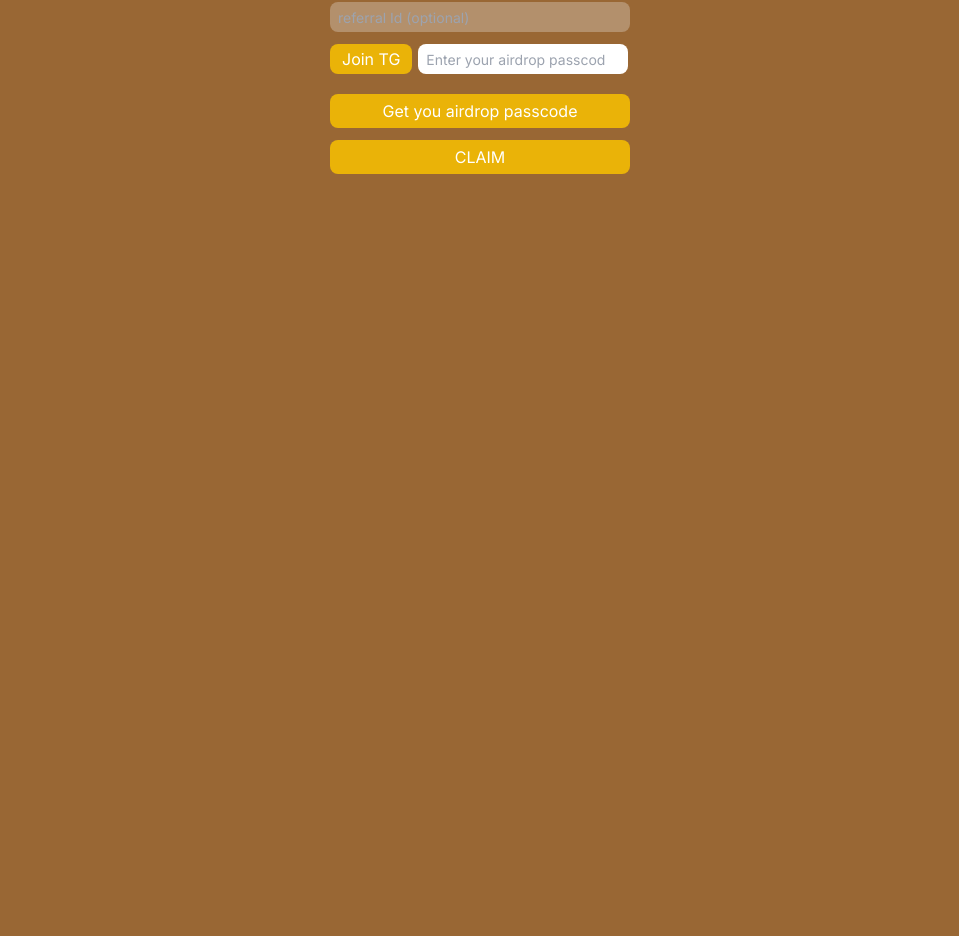
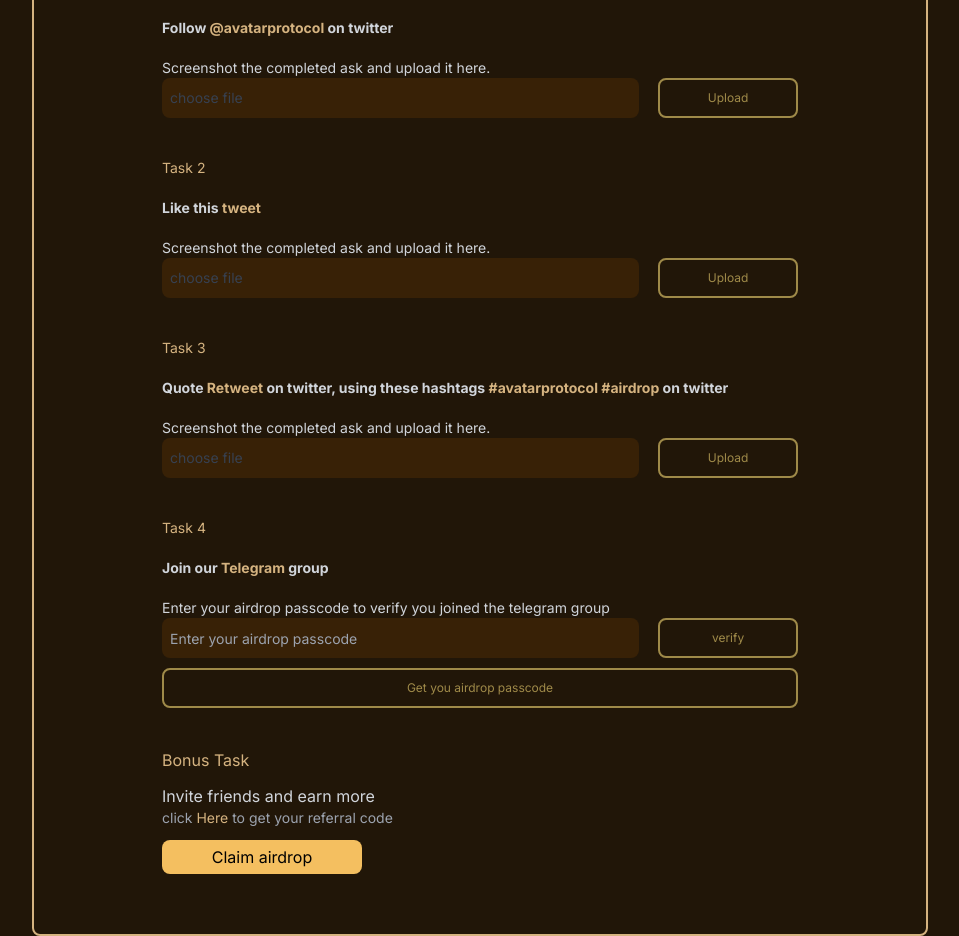
Before and after one commit to SKALEZ-A/Avatar_project, a Next.js app: page /claim in a window 1280 px wide. Shown: the part 312-1248 px from the top of the page, without its empty margins (160-1119 px from the left). Before the commit the page ends 800 px from the top, so only its background shows below. Built offline with nearby package versions, Linux system fonts and the light colour scheme; no server answers.

Commit message:
claim page

```diff
--- a/app/claim/page.jsx
+++ b/app/claim/page.jsx
@@ -1,5 +1,5 @@
 "use client";
-import React from "react";
+import React, { Children } from "react";
 import { ethers } from "ethers";
 import { useState, useEffect } from "react";
 import { contractAddress, contractABI } from "@/Constants/constant";
@@ -27,6 +27,9 @@
   const [referralId, setReferralId] = useState("");
   const [userVerified, setUserVerified] = useState(false);
   const [referralLink, setReferralLink] = useState("");
+  const [twitterFollowFileName, setTwitterFollowFileName] = useState("");
+  const [likeTweetFileName, setLikeTweetFileName] = useState("");
+  const [quoteRetweetFileName, setQuoteRetweetFileName] = useState("");
   const searchParams = useSearchParams();
   const db = getFirestore(app);
   const userCollection = collection(db, "user");
@@ -35,8 +38,7 @@
     setReferralId(searchParams.get("referralId"));
   }, [searchParams]);
 
-  const handleUsername = async (e) => {
-    e.preventDefault();
+  const handleVerifyUser = async () => {
     if (!airdropPasscode) return toast.error("Enter your airdrop passcode");
     try {
       const userQuery = query(
@@ -55,7 +57,6 @@
       setReferralLink(`${location.href}?referralId=${userDocs.referralId}`);
       toast.success("Congrats!, You are eligible for the airdrop");
 
-      connectWallet();
       if (!referralId) return; // don't do anything if the referral ID is absent
       if (await checkIfUserHasbeingReffered(userDocs.userId)) return;
       updateReferralList(userDocs.userId);
@@ -102,6 +103,15 @@
   };
 
   const handleCopyReferralLink = async () => {
+    if (
+      !likeTweetFileName ||
+      !quoteRetweetFileName ||
+      !twitterFollowFileName ||
+      !userVerified
+    )
+      return toast.error(
+        "Please verify you joined telegram to get referral link"
+      );
     try {
       await navigator.clipboard.writeText(referralLink);
       toast.success(`Referral link copied successfully: ${referralLink}`);
@@ -111,6 +121,13 @@
   };
 
   async function connectWallet() {
+    if (
+      !likeTweetFileName ||
+      !quoteRetweetFileName ||
+      !twitterFollowFileName ||
+      !userVerified
+    )
+      return toast.error("Please complete the tasks to claim airdrop");
     if (window.ethereum) {
       try {
         const provider = new ethers.providers.Web3Provider(window.ethereum);
@@ -147,62 +164,163 @@
   }
 
   return (
-    <div className="flex h-[100vh] justify-center items-center ">
-      <div className="w-[300px]">
-        <form className="">
+    <div className="flex justify-center items-center bg-[#211608]">
+      <div className="w-[100%] ">
+        <div className="text-center px-[20px]">
+          <h1 className="text-[#d5b380] text-[20px] font-bold mt-10">
+            Avatar Protocol Airdrop Tasks
+          </h1>
+          <p className="text-gray-500 mt-1 text-sm md:text-base">
+            Complete Tasks And Claim Instant Self-Drop
+          </p>
+        </div>
+        <div className="w-[100%] md:mt-[40px] m-auto  py-[60px] px-[10%] rounded-lg border-0 border-[#d5b380] md:px-[10%] md:w-[70%] md:border-2 lg:px[20%]">
           <input
-            className="block rounded-lg w-[100%] h-[30px] px-2 mb-3 text-sm text-gray-600"
+            className="bg-[#382106] mb-[50px] rounded-lg w-[100%] h-[40px] px-2 mb-3 text-sm text-gray-700"
             disabled
             value={referralId}
             placeholder="referral Id (optional)"
             type="text"
           />
 
+          <FormInput
+            task={1}
+            fileName={twitterFollowFileName}
+            onFileName={setTwitterFollowFileName}
+          >
+            Follow <span className="text-[#d5b380]">@avatarprotocol</span> on
+            twitter
+          </FormInput>
+          <FormInput
+            task={2}
+            fileName={likeTweetFileName}
+            onFileName={setLikeTweetFileName}
+          >
+            Like this <span className="text-[#d5b380]">tweet</span>
+          </FormInput>
+          <FormInput
+            task={3}
+            fileName={quoteRetweetFileName}
+            onFileName={setQuoteRetweetFileName}
+          >
+            Quote <span className="text-[#d5b380]">Retweet</span> on twitter,
+            using these hashtags{" "}
+            <span className="text-[#d5b380]"> #avatarprotocol #airdrop </span>{" "}
+            on twitter
+          </FormInput>
+
+          <div className="text-gray-300 text-sm">
+            <p className="text-[#d5b380] mb-5">Task 4</p>
+
+            <p className="mb-5 font-bold ">
+              Join our{" "}
+              <span className="text-[#d5b380]">
                 <a
-            className="bg-yellow-500 text-white px-3 py-[5px] rounded-lg mr-[2%]"
                   href="https://t.me/+TdNyqs6AM7tiZGY0"
                   target="_blank"
                   rel="noreferrer"
                 >
-            Join TG
+                  Telegram
                 </a>
+              </span>{" "}
+              group
+            </p>
+
+            <p className="text-sm">
+              Enter your airdrop passcode to verify you joined the telegram
+              group
+            </p>
+            <div className="flex">
               <input
-            className="mb-5 rounded-lg px-2 h-[30px] w-[70%] text-sm"
+                className="bg-[#382106] rounded-lg w-[75%] h-[40px] px-2 mb-3 text-[13px] text-gray-500 mr-[3%] flex items-center md:text-sm"
                 type="number"
                 min={0}
-            required
                 value={airdropPasscode}
                 placeholder="Enter your airdrop passcode"
                 onChange={(e) => setAirdropPasscode(e.target.value)}
               />
+              <button
+                onClick={handleVerifyUser}
+                className="mb-10 border-[2px] h-[40px] w-[22%] rounded-lg border-[#9f8a49] px-2 py-2 text-[#9f8a49] text-[12px] text-center flex items-center justify-center"
+              >
+                verify
+              </button>
+            </div>
 
             <a
               href="https://t.me/airdropreferralbot_bot"
               target="_blank"
               rel="noreferrer"
             >
-            <button className=" bg-yellow-500 text-white px-3 py-[5px] rounded-lg w-[100%]">
+              <button className="mt-[-30px] mb-10 border-[2px] h-[40px] w-[100%] rounded-lg border-[#9f8a49] px-2 py-2 text-[#9f8a49] text-[12px] text-center flex items-center justify-center">
                 Get you airdrop passcode
               </button>
             </a>
-          {userVerified && (
-            <button
-              className="mb-3 mt-3 bg-yellow-500 text-white px-3 py-[5px] rounded-lg w-[100%]"
+          </div>
+
+          <div>
+            <p className="text-[#d5b380]">Bonus Task</p>
+            <p className="text-gray-300 mt-3">Invite friends and earn more</p>
+            <p className="text-gray-400 text-sm">
+              click{" "}
+              <span
+                className="text-[#d5b380] cursor-pointer"
                 onClick={handleCopyReferralLink}
               >
-              Copy your referral Link.
+                Here
+              </span>{" "}
+              to get your referral code
+            </p>
+            <button
+              className=" mt-3 rounded-lg bg-[#f4bf60] px-3 py-[5px] text-black w-[200px]"
+              onClick={connectWallet}
+            >
+              Claim airdrop
             </button>
-          )}
-          <button
-            className=" mt-3 rounded-lg bg-yellow-500 px-3 py-[5px] text-white w-[100%]"
-            onClick={handleUsername}
-          >
-            CLAIM
-          </button>
-        </form>
+          </div>
+        </div>
       </div>
     </div>
   );
 };
 
 export default Claim;
+
+const FormInput = ({ task, fileName, onFileName, children }) => {
+  async function handleUploadFile(files, setterFunc) {
+    const [file] = files;
+    const { name: fileName, size } = file;
+    const fileSize = size / 1000; // bytes to kilobytes
+    setterFunc(fileName);
+  }
+
+  return (
+    <div className="text-gray-300 text-sm ">
+      <p className="text-[#d5b380] mb-5">Task {task}</p>
+
+      <p className="mb-5 font-bold">{children}</p>
+      <p>Screenshot the completed ask and upload it here.</p>
+
+      <div className="relative flex">
+        <input
+          type="file"
+          id="file"
+          class="opacity-0 absolute"
+          onChange={(e) => handleUploadFile(e.target.files, onFileName)}
+        />
+        <div
+          className="bg-[#382106] rounded-lg w-[75%] h-[40px] px-2 mb-3 text-sm text-gray-700 mr-[3%] flex items-center"
+          placeholder={`choose file`}
+        >
+          {fileName ? fileName : "choose file"}
+        </div>
+        <label
+          for="file"
+          className="mb-10 border-[2px] h-[40px] w-[22%] rounded-lg border-[#9f8a49] px-2 py-2 text-[#9f8a49] text-[12px] text-center flex items-center justify-center"
+        >
+          Upload
+        </label>
+      </div>
+    </div>
+  );
+};
--- a/app/globals.css
+++ b/app/globals.css
@@ -21,6 +21,7 @@
 
 body {
   background-color: rgb(153, 103, 52);
+  box-sizing: border-box;
 }
 
 .custom-img {
--- a/app/layout.js
+++ b/app/layout.js
@@ -12,8 +12,10 @@
 export default function RootLayout({ children }) {
   return (
     <html lang="en">
-      <body className={inter.className}>{children}</body>
-      <ToastContainer />
+      <body className={inter.className}>
+        {children}
+        <ToastContainer />
+      </body>
     </html>
   );
 }
--- a/app/page.js
+++ b/app/page.js
@@ -7,6 +7,7 @@
 
 export default function Home() {
   return (
+    <>
       <main className="flex flex-col min-h-screen ">
         <Navbar />
         <Hero />
@@ -16,5 +17,6 @@
         </div>
         <Footer />
       </main>
+    </>
   );
 }
```
Lines whose indentation alone changed are shown as unchanged.
